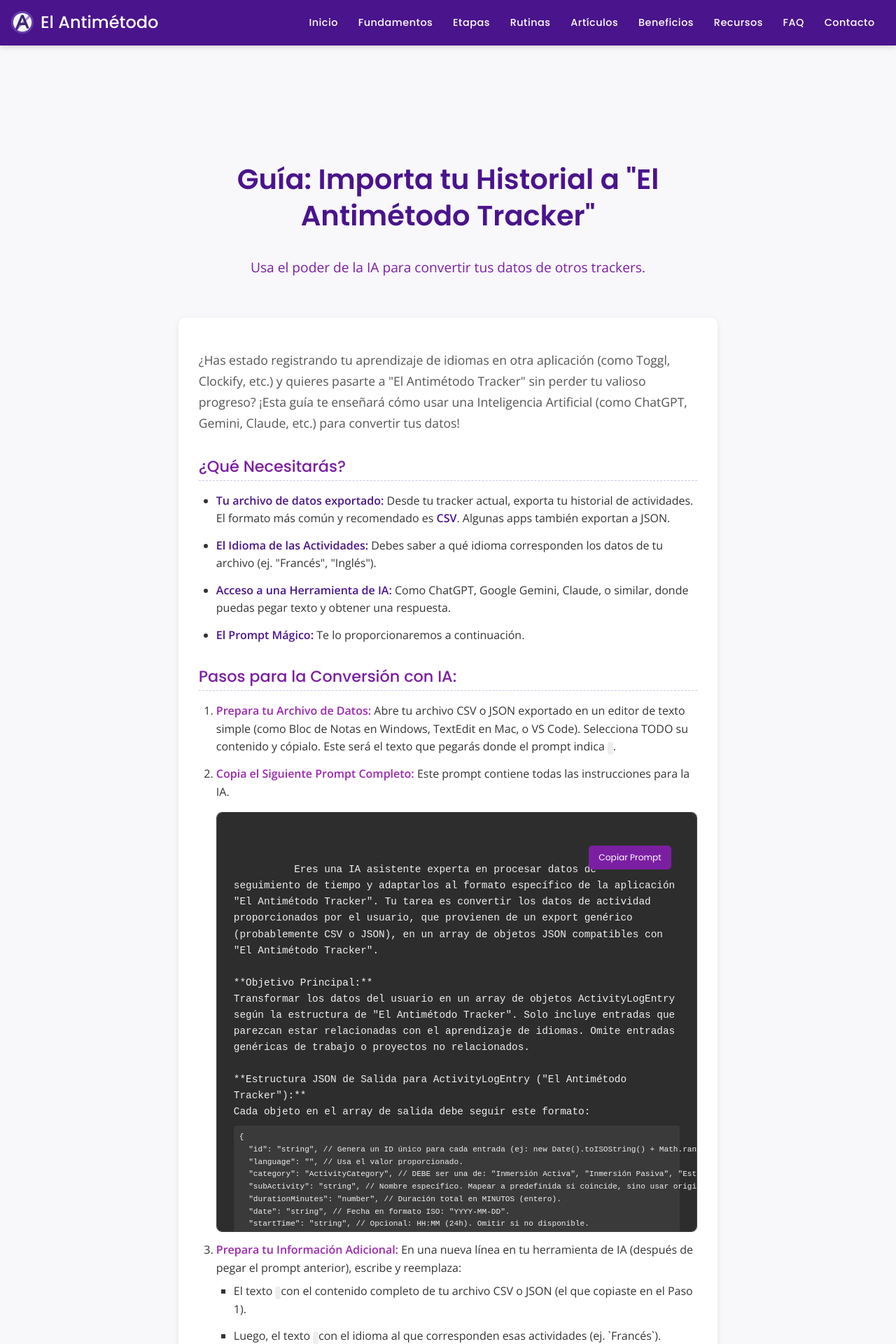
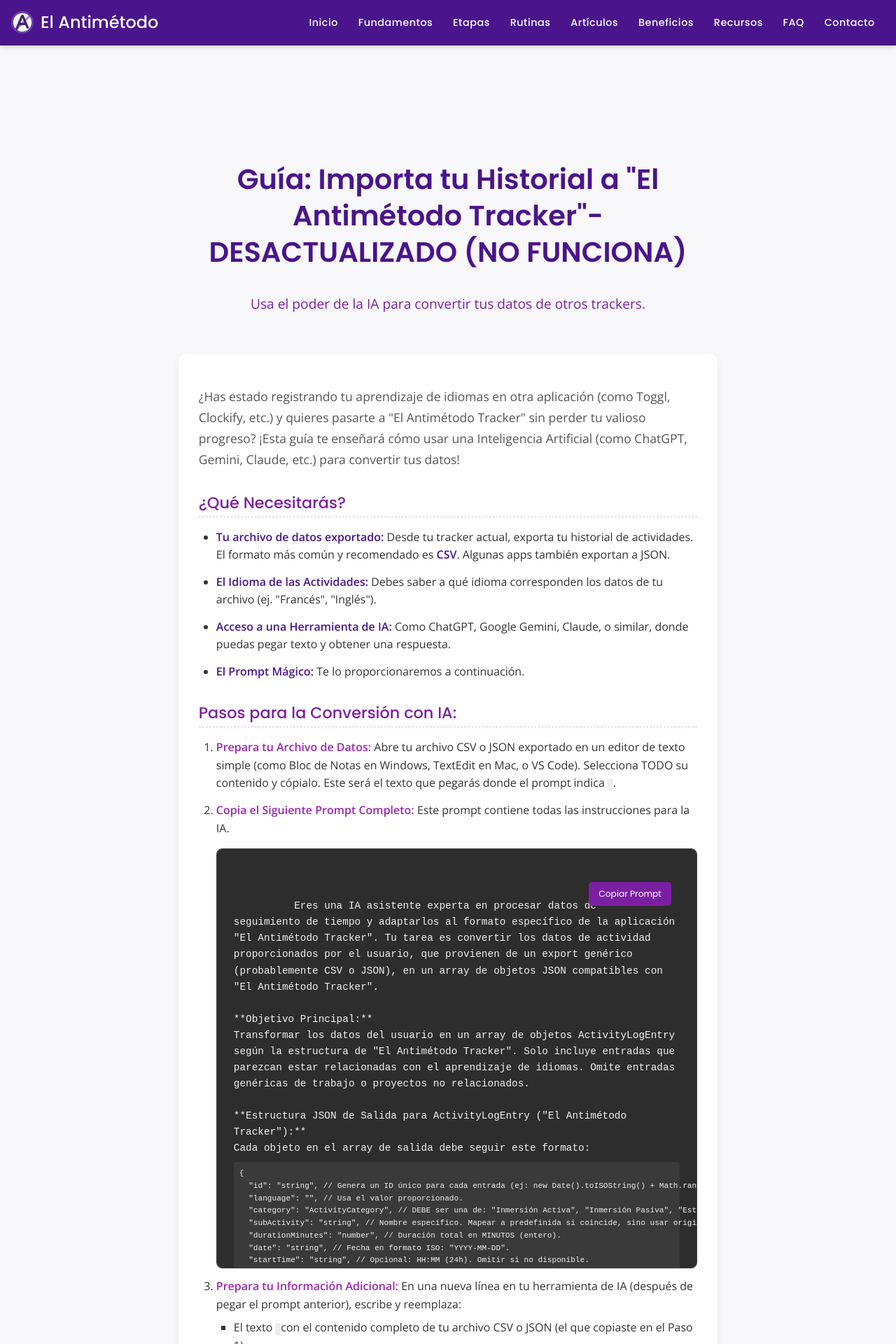
Before and after one commit to LuiseM93/ElAntimetodo, a Jekyll site: the page built from importar-tracker.md, in a window 1280 px wide. Shown: the top 1920 px of the page at 70% size. Built offline with Jekyll 4.4.1, drawn with Linux system fonts in a browser that asks for light colours.

Commit message:
Update importar-tracker.md

```diff
--- a/importar-tracker.md
+++ b/importar-tracker.md
@@ -106,7 +106,7 @@ description: Aprende cómo usar un prompt de IA para convertir tus datos de segu
 <main class="content-wrapper">
 
   <section style="text-align: center; padding: 2rem 1rem;">
-    <h1>Guía: Importa tu Historial a "El Antimétodo Tracker"</h1>
+    <h1>Guía: Importa tu Historial a "El Antimétodo Tracker"- DESACTUALIZADO (NO FUNCIONA)</h1>
     <p class="subtitle" style="font-size: 1.2em; color: var(--secondary-color);">Usa el poder de la IA para convertir tus datos de otros trackers.</p>
   </section>
 
```
